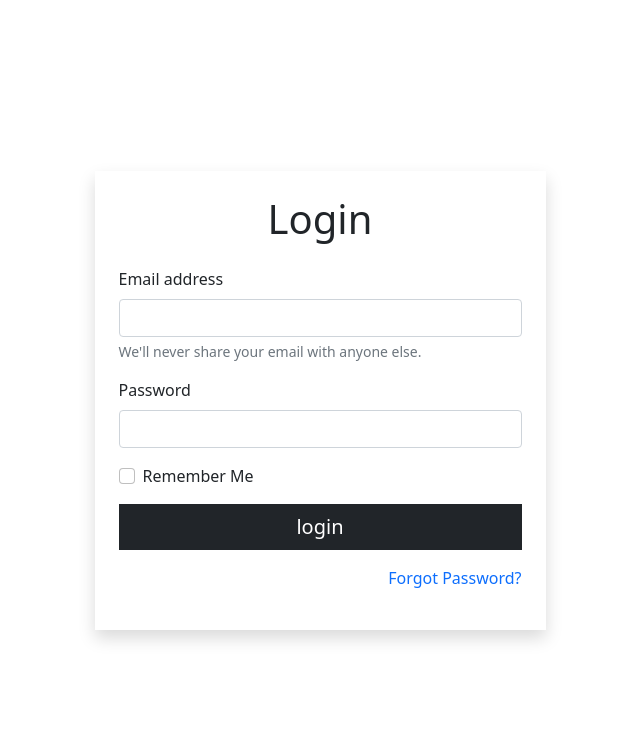
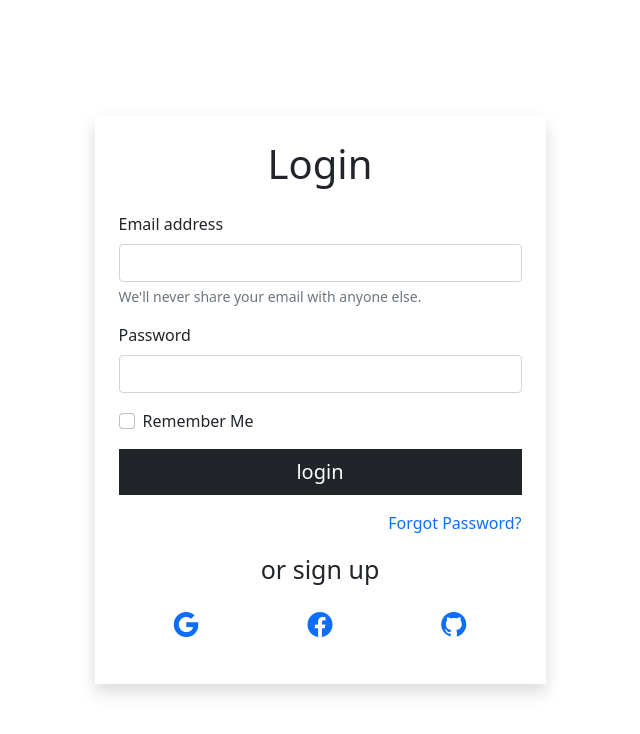
Before and after one commit to Fadi-Haddad-235/login-page, a plain HTML site: page index.html in a window 1280 px wide. Shown: the whole page, without its empty margins (320-960 px from the left). Drawn offline with nearby package versions, Linux system fonts and the light colour scheme.

Commit message:
added sign up icons

```diff
--- a/index.html
+++ b/index.html
@@ -6,6 +6,7 @@
     <meta name="viewport" content="width=device-width, initial-scale=1.0">
     <title>Document</title>
     <link rel="stylesheet" href="style.css">
+    <link rel="stylesheet" href="https://cdn.jsdelivr.net/npm/bootstrap-icons@1.10.3/font/bootstrap-icons.css">
     <link href="https://cdn.jsdelivr.net/npm/bootstrap@5.1.3/dist/css/bootstrap.min.css" rel="stylesheet" integrity="sha384-1BmE4kWBq78iYhFldvKuhfTAU6auU8tT94WrHftjDbrCEXSU1oBoqyl2QvZ6jIW3" crossorigin="anonymous">
 </head>
 <body>
@@ -34,6 +35,15 @@
                         <div class="forgot-password-link mb-3 text-end">
                             <a class="text-decoration-none" href="#" title="Forgot Password">Forgot Password?</a>
                         </div>
+                        <div >
+                            <p class="text-center" id="sign-up-text"> or sign up</p>
+                                <div class="d-flex justify-content-around">
+
+                                      <a href=""><i class="bi bi-google" style="font-size: 25px"></i></a>
+                                      <a href=""><i class="bi bi-facebook" style="font-size: 25px"></i></a>
+                                      <a href=""><i class="bi bi-github" style="font-size: 25px"></i></a>
+                                </div>
+                        </div>
                     </form>
                 </div>
             </div>
--- a/style.css
+++ b/style.css
@@ -5,3 +5,6 @@ height: 100vh;
 .d-flex .justify-content-around{
     padding: 1px;
 }
+#sign-up-text{
+    font-size: 25px;
+}
```
